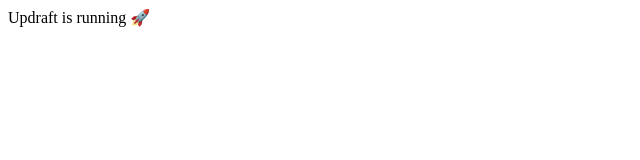
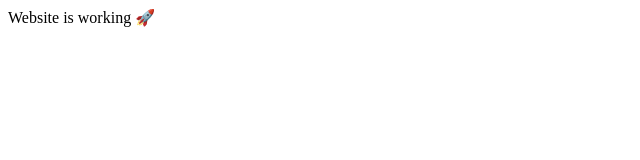
Before and after one commit to PrinceRathore18/updraft.in-, a React (Vite) app: page / in a window 1280 px wide. Shown: the top 160 px of the page, without its empty margins (0-640 px from the left). Built offline with nearby package versions, Linux system fonts and the light colour scheme.

Commit message:
fix homepage

```diff
--- /dev/null
+++ b/src/home.tsx
@@ -0,0 +1,3 @@
+export default function Home() {
+  return <div>Website is working 🚀</div>;
+}
--- a/src/index.tsx
+++ b/src/index.tsx
@@ -1,3 +1,5 @@
+import Home from "./Home";
+
 export default function App() {
-  return <div>Updraft is running 🚀</div>;
+  return <Home />;
 }
```
